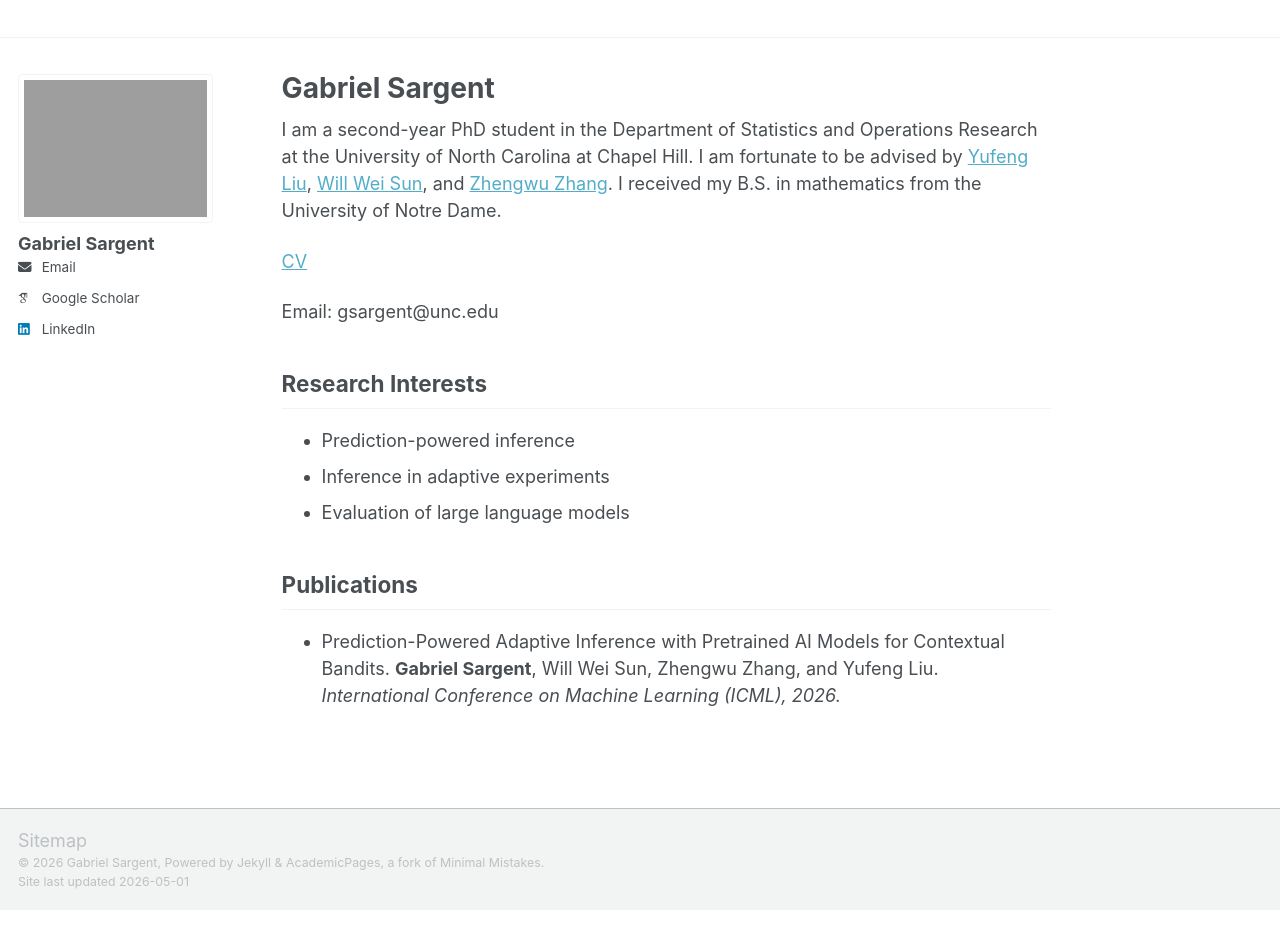
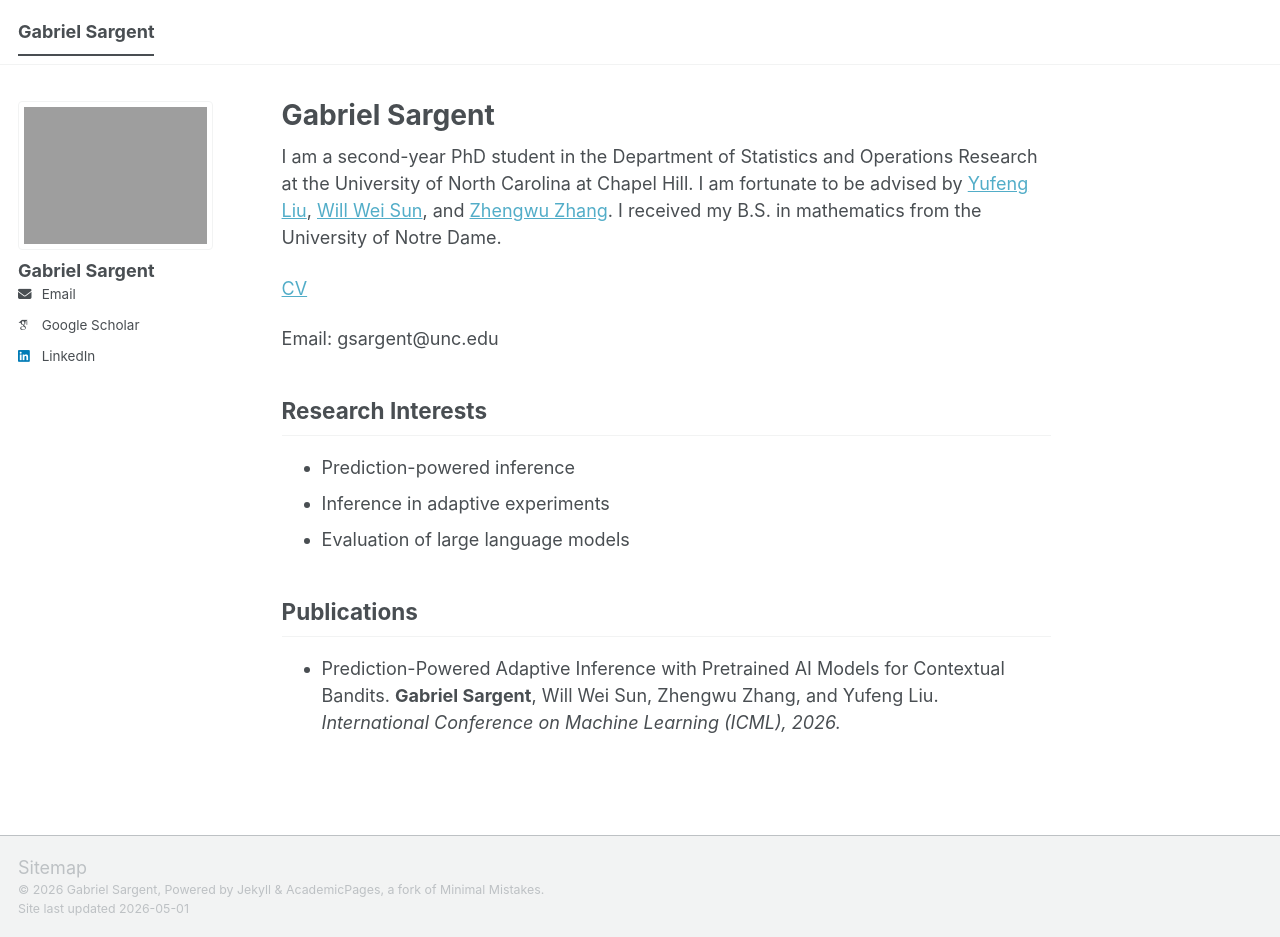
Before and after one commit to GabrielSargent/GabrielSargent.github.io, a Jekyll site: the page built from _pages/about.md, in a window 1280 px wide and 937 px high. Built offline with Jekyll 4.4.1, drawn with Linux system fonts in a browser that asks for light colours; some web fonts are replaced; a script bundle is joined from its source files by our own code; library files that are not in the unit come from our copies.

Commit message:
Update _config.yml

```diff
--- a/_config.yml
+++ b/_config.yml
@@ -9,7 +9,7 @@
 # Basic Site Settings
 locale                   : "en-US"
 site_theme               : "default" # The available themes options are "default", "air", "sunrise", "mint", "dirt" and "contrast"
-title                    : ""
+title                    : "Gabriel Sargent"
 title_separator          : ""
 name                     : &name "Gabriel Sargent"
 description              : &description "Gabriel Sargent's academic portfolio"
```
